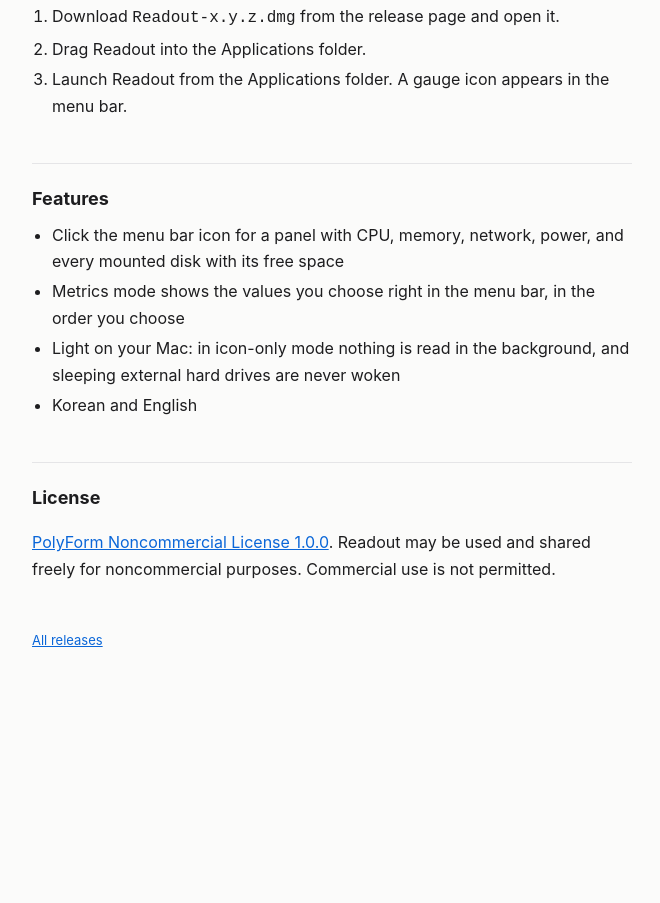
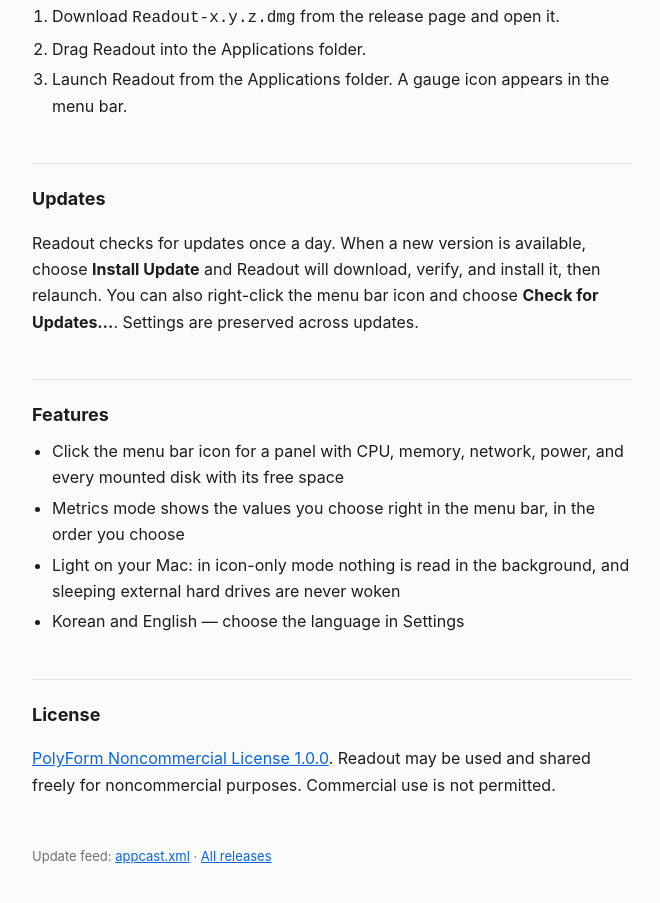
Before and after one commit to linus-ground/readout, a plain HTML site: page docs/index.html in a window 1280 px wide. Shown: the part 511-1414 px from the top of the page, without its empty margins (308-968 px from the left). Before the commit the page ends 1218 px from the top, so only its background shows below. Drawn offline with Linux system fonts and the light colour scheme.

Commit message:
docs/index.html (0.1.0)

```diff
--- a/docs/index.html
+++ b/docs/index.html
@@ -43,19 +43,23 @@
     <li>Launch Readout from the Applications folder. A gauge icon appears in the menu bar.</li>
   </ol>
 
+  <h2>Updates</h2>
+  <p>Readout checks for updates once a day. When a new version is available, choose <strong>Install Update</strong> and Readout will download, verify, and install it, then relaunch.
+     You can also right-click the menu bar icon and choose <strong>Check for Updates…</strong>. Settings are preserved across updates.</p>
+
   <h2>Features</h2>
   <ul>
     <li>Click the menu bar icon for a panel with CPU, memory, network, power, and every mounted disk with its free space</li>
     <li>Metrics mode shows the values you choose right in the menu bar, in the order you choose</li>
     <li>Light on your Mac: in icon-only mode nothing is read in the background, and sleeping external hard drives are never woken</li>
-    <li>Korean and English</li>
+    <li>Korean and English — choose the language in Settings</li>
   </ul>
 
   <h2>License</h2>
   <p><a href="https://github.com/linus-ground/readout/blob/main/LICENSE.md">PolyForm Noncommercial License 1.0.0</a>.
      Readout may be used and shared freely for noncommercial purposes. Commercial use is not permitted.</p>
 
-  <footer><a href="https://github.com/linus-ground/readout/releases">All releases</a></footer>
+  <footer>Update feed: <a href="appcast.xml">appcast.xml</a> · <a href="https://github.com/linus-ground/readout/releases">All releases</a></footer>
 </main>
 </body>
 </html>
```
